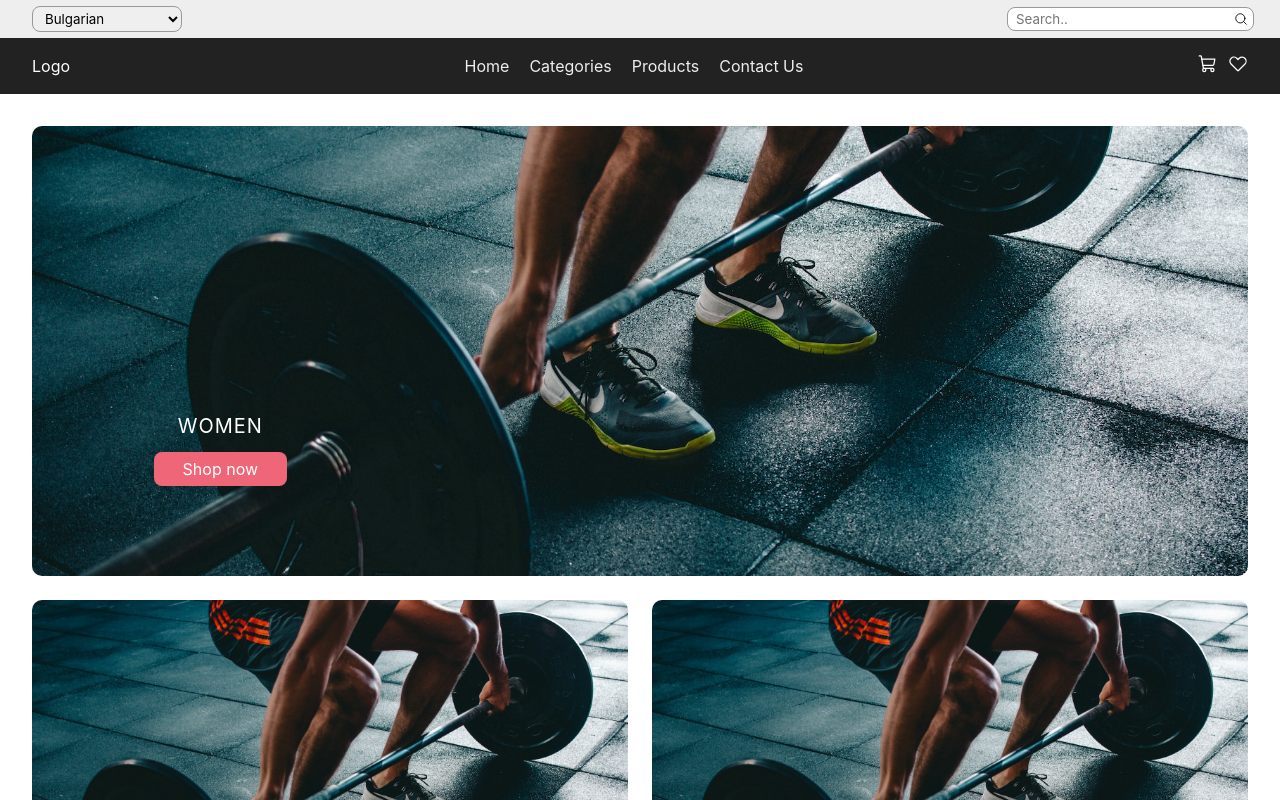
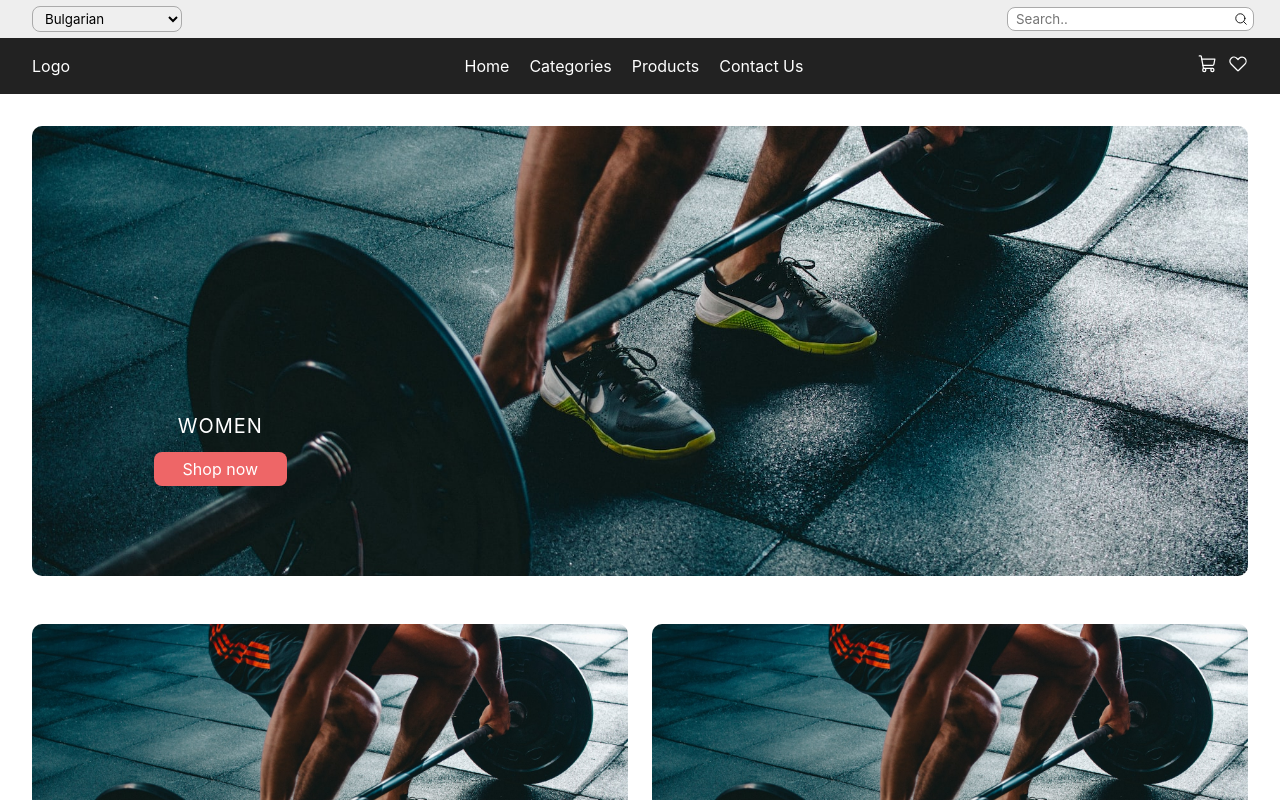
Before and after one commit to aandrv260/react-ecom, a React (Create React App) app: page / in a window 1280 px wide. Shown: the top 800 px of the page. Built offline with nearby package versions, Linux system fonts and the light colour scheme.

Commit message:
Added CSS variables and put variables as colors to all of the properties throughout the app so far

```diff
--- /dev/null
+++ b/src/base.scss
@@ -0,0 +1,89 @@
+*,
+*::before,
+*::after {
+  margin: 0;
+  padding: 0;
+  box-sizing: border-box;
+}
+
+:root {
+  /* Colors */
+  --color-main: #ee6667;
+  --color-accent: #eeb268;
+
+  --color-main-shade-1: #180a0c;
+  --color-main-shade-2: #301418;
+  --color-main-shade-3: #5f2930;
+  --color-main-shade-4: #8f3d47;
+  --color-main-shade-5: #be525f;
+
+  --color-main-tint-1: #fce0e4;
+  --color-main-tint-2: #f8c2c9;
+  --color-main-tint-3: #f5a3ad;
+  --color-main-tint-4: #f394a0;
+  --color-main-tint-5: #f07585;
+
+  --color-white: #fff;
+  --color-grey: #eee;
+
+  --color-grey-light-1: #ddd;
+  --color-grey-light-2: #ccc;
+  --color-grey-light-3: #bbb;
+  --color-grey-light-4: #aaa;
+
+  --color-grey-dark-1: #222;
+  --color-grey-dark-2: #333;
+  --color-grey-dark-3: #555;
+  --color-grey-dark-4: #777;
+
+  --box-shadow-color-default: rgba(0, 0, 0, 0.2);
+
+  /* Spacings */
+  --gutter-vertical: 2.4rem;
+  --gutter-horizontal: 4.8rem;
+  --grid-gap: var(--gutter-horizontal) var(--gutter-vertical);
+
+  /* Typography */
+  --font-size-base: 1.6rem;
+}
+
+html {
+  font-size: 62.5%;
+}
+
+body {
+  font-size: var(--font-size-base);
+  font-family: -apple-system, BlinkMacSystemFont, 'Segoe UI', 'Roboto', 'Oxygen', 'Ubuntu',
+    'Cantarell', 'Fira Sans', 'Droid Sans', 'Helvetica Neue', sans-serif;
+  -webkit-font-smoothing: antialiased;
+  -moz-osx-font-smoothing: grayscale;
+}
+
+ul {
+  list-style: none;
+}
+
+:is(header, footer) ul a {
+  text-decoration: none;
+}
+
+img {
+  max-width: 100%;
+}
+
+:is(input, select, textarea) {
+  font-family: inherit;
+  color: inherit;
+}
+
+:is(input, select) {
+  padding: 0.3rem 0.8rem;
+  border-radius: 0.8rem;
+  border: 1px solid var(--color-grey-light-4);
+}
+
+.container {
+  max-width: 140rem;
+  margin: 0 auto;
+  padding: 3.2rem;
+}
--- a/src/components/Button/Button.module.scss
+++ b/src/components/Button/Button.module.scss
@@ -1,32 +1,59 @@
+@mixin button-normal {
+  &,
+  &:link,
+  &:visited {
+    @content;
+  }
+}
+
+@mixin button-hover {
+  &:hover,
+  &:active {
+    @content;
+  }
+}
+
 .button {
+  @include button-normal {
     padding: 1rem 2.4rem;
-  color: #fff;
+    color: var(--color-white);
     border: 1px solid transparent;
     border-radius: 0.8rem;
     text-decoration: none;
     cursor: pointer;
     transition: all 0.2s;
+  }
 
   &--small {
-    background-color: #e67;
+    @include button-normal {
+      background-color: var(--color-main);
       padding: 0.6rem 2.8rem;
+    }
   }
 
   &--full {
-    background-color: #e67;
-    color: #fff;
+    @include button-normal {
+      background-color: var(--color-main);
+      color: var(--color-white);
+    }
   }
 
-  &--full:hover,
-  &--outline:hover {
-    background-color: #87313b;
-    color: inherit;
-    color: #fff;
+  &--small,
+  &--full {
+    @include button-hover {
+      background-color: var(--color-main-shade-5);
+    }
   }
 
   &--outline {
-    border: 1px solid #87313b;
+    @include button-normal {
+      border: 1px solid var(--color-main-shade-5);
       background-color: transparent;
-    color: #fff;
+      color: var(--color-white);
+    }
+
+    @include button-hover {
+      background-color: var(--color-main);
     }
   }
+}
--- a/src/components/CategoryBox/CategoryBox.module.scss
+++ b/src/components/CategoryBox/CategoryBox.module.scss
@@ -22,7 +22,7 @@
   &__category-name {
     display: inline-block;
     font-size: 2rem;
-    color: #fff;
+    color: var(--color-white);
     text-transform: uppercase;
     letter-spacing: 1px;
     margin-bottom: 1.4rem;
--- a/src/components/Testimonial/Testimonial.module.scss
+++ b/src/components/Testimonial/Testimonial.module.scss
@@ -1,12 +1,12 @@
 .testimonial {
   padding: 2rem 2.4rem 2.8rem;
-  box-shadow: 0 2rem 4rem rgba(0, 0, 0, 0.2);
+  box-shadow: 0 2rem 4rem var(--box-shadow-color-default);
   border-radius: 1.2rem;
   transition: all 0.3s;
 
   &:hover {
     transform: translateY(-6px) scale(1.05);
-    box-shadow: 0 2rem 1rem rgba(0, 0, 0, 0.2);
+    box-shadow: 0 2rem 1rem var(--box-shadow-color-default);
   }
 
   &__header {
@@ -30,11 +30,11 @@
   }
 
   &__name {
-    color: #444;
+    color: var(--color-grey-dark-2);
   }
 
   &__time-posted {
-    color: #888;
+    color: var(--color-grey-dark-4);
   }
 
   &__img-box {
--- a/src/index.scss
+++ /dev/null
@@ -1,52 +0,0 @@
-*,
-*::before,
-*::after {
-  margin: 0;
-  padding: 0;
-  box-sizing: border-box;
-}
-
-:root {
-  --font-size-base: 1.6rem;
-}
-
-html {
-  font-size: 62.5%;
-}
-
-body {
-  font-size: var(--font-size-base);
-  font-family: -apple-system, BlinkMacSystemFont, 'Segoe UI', 'Roboto', 'Oxygen', 'Ubuntu',
-    'Cantarell', 'Fira Sans', 'Droid Sans', 'Helvetica Neue', sans-serif;
-  -webkit-font-smoothing: antialiased;
-  -moz-osx-font-smoothing: grayscale;
-}
-
-ul {
-  list-style: none;
-}
-
-:is(header, footer) ul a {
-  text-decoration: none;
-}
-
-img {
-  max-width: 100%;
-}
-
-:is(input, select, textarea) {
-  font-family: inherit;
-  color: inherit;
-}
-
-:is(input, select) {
-  padding: 0.3rem 0.8rem;
-  border-radius: 0.8rem;
-  border: 1px solid #999;
-}
-
-.container {
-  max-width: 140rem;
-  margin: 0 auto;
-  padding: 3.2rem;
-}
--- a/src/index.tsx
+++ b/src/index.tsx
@@ -1,6 +1,6 @@
 import React from 'react';
 import ReactDOM from 'react-dom/client';
-import './index.scss';
+import './base.scss';
 import App from './App';
 
 const root = ReactDOM.createRoot(document.getElementById('root') as HTMLElement);
--- a/src/layout/Header/Header.module.scss
+++ b/src/layout/Header/Header.module.scss
@@ -14,24 +14,17 @@
 }
 
 .header {
-  &__top,
-  &__bottom {
-  }
-
   &__top {
     @extend .align-row;
     padding: 0.6rem 3.2rem;
-    background-color: #eee;
+    background-color: var(--color-grey);
   }
 
   &__bottom {
     @extend .align-row;
     padding: 1.6rem 3.2rem;
-    background-color: #222;
-    color: #fff;
-  }
-
-  &__nav {
+    background-color: var(--color-grey-dark-1);
+    color: var(--color-white);
   }
 
   &__nav-list {
@@ -45,10 +38,10 @@
   }
 
   &__nav-link {
-    color: #eee;
+    color: inherit;
 
     &:hover {
-      color: #328332;
+      color: var(--color-main-tint-3);
     }
   }
 
@@ -78,10 +71,8 @@
   &__search-form {
     display: flex;
     align-items: center;
-    // flex-basis: 20%;
-    //
+
     input {
-      //   width: 100%;
       padding-right: 2.2rem;
     }
   }
--- a/src/sections/CategoriesSection/CategoriesSection.module.scss
+++ b/src/sections/CategoriesSection/CategoriesSection.module.scss
@@ -1,7 +1,7 @@
 .categories-section {
   display: grid;
   grid-template-columns: repeat(2, 1fr);
-  gap: 2.4rem;
+  gap: var(--grid-gap);
 
   @media only screen and (max-width: 31.25em) {
     grid-template-columns: 1fr;
--- a/src/sections/TestimonialsSection/TestimonialsSection.module.scss
+++ b/src/sections/TestimonialsSection/TestimonialsSection.module.scss
@@ -1,5 +1,5 @@
 .testimonials {
   display: grid;
   grid-template-columns: repeat(3, 1fr);
-  gap: 4.8rem 2.4rem;
+  gap: var(--grid-gap);
 }
```
Also changed, not shown: src/logo.svg (deleted). Lines whose indentation alone changed are shown as unchanged.
